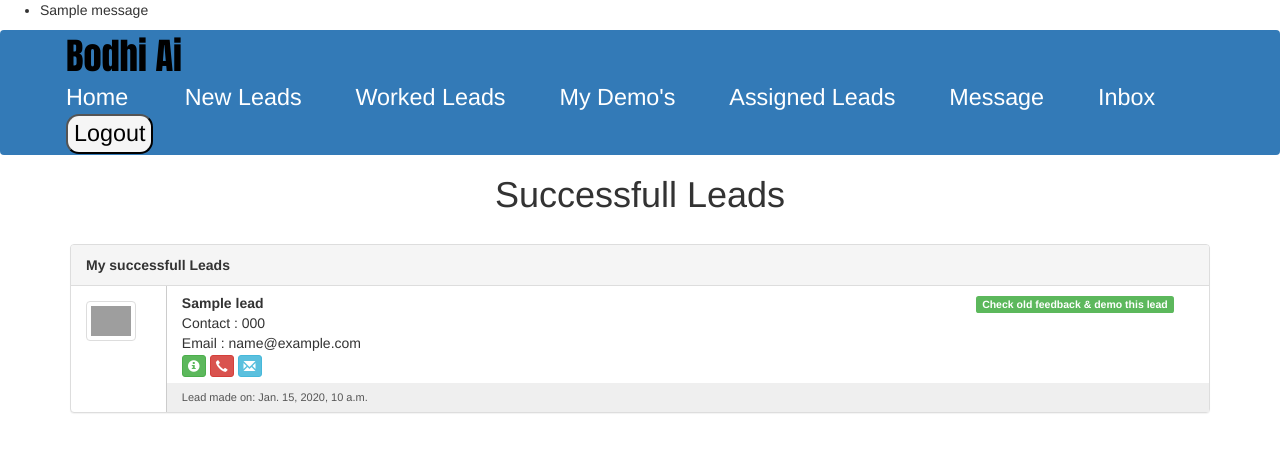
After one commit to prashantspandey/bodhiteam, a Django app: page /sales/Specific_person_successfullLeads/ in a window 1280 px wide. The commit adds this page. Shown: the top 452 px of the page. Run offline with Django 3.2, Linux system fonts and the light colour scheme; a user stored in the database is signed in; tables that the repository leaves empty hold one stand-in row (values such as "Sample post"); one stand-in notice (Sample message) is shown; some libraries are stand-ins or nearby versions; grey boxes are pictures that could not be loaded.

Commit message:
successully leads worked completed

```diff
--- a/sales/admin.py
+++ b/sales/admin.py
@@ -29,4 +29,5 @@ admin.site.register(FeedBack,FeedBackAdmin)
 admin.site.register(DemoFeedback,DemoFeedbackAdmin)
 admin.site.register(Massages,MassagesAdmin)
 admin.site.register(Notification)
+admin.site.register(SuccessfullyLead)
 admin.site.register(DemoFeedback_And_LeadFeedback_Notifications,DemoFeedback_And_LeadFeedback_NotificationsAdmin)
--- a/sales/api/serializers.py
+++ b/sales/api/serializers.py
@@ -26,3 +26,8 @@ class MassagesSerializer(serializers.ModelSerializer):
     class Meta:
         model = Massages
         fields = '__all__'
+
+class DemoFeedback_And_LeadFeedback_NotificationsSerializer(serializers.ModelSerializer):
+    class Meta:
+        model = DemoFeedback_And_LeadFeedback_Notifications
+        fields = '__all__'
--- a/sales/api/urls.py
+++ b/sales/api/urls.py
@@ -20,6 +20,7 @@ urlpatterns = [
     url(r'Get_feedbackes_leadwise_by_ajex/$', views.GetFeedbackesLeadWiseUsingAjexAPI.as_view(), name='Get_feedbackes_leadwise_by_ajex'),
     url(r'Get_my_all_message/$', views.MessagesInboxAPI.as_view(), name='Get_my_all_message'),
     url(r'Get_specific_massages/$', views.GetMySpecificMessageAPI.as_view(), name='Get_specific_massages'),
+    url(r'specific_user_notifications/$', views.SpecificUserNotificationsAPI.as_view(), name='specific_user_notifications'),
     url(r'logout/$', views.LogoutUserApi.as_view(), name='logout'),
 
 ]
--- a/sales/api/views.py
+++ b/sales/api/views.py
@@ -251,6 +251,12 @@ class GetMySpecificMessageAPI(APIView):
         messageserializer =  MassagesSerializer(specific_user_massages,many=True)
         return Response({'messgaes':messageserializer.data})
 
+class SpecificUserNotificationsAPI(APIView):
+    def get(self,request):
+        myallnotifications = DemoFeedback_And_LeadFeedback_Notifications.objects.filter(notification_user=self.request.user.salesexecutive).order_by('-nextDate')
+        serializer = DemoFeedback_And_LeadFeedback_NotificationsSerializer(myallnotifications,many=True)
+        return Response({'serializer':serializer.data})
+
 class LogoutUserApi(APIView):
     def get(self,request):
         try:
--- a/sales/templates/sales/Allnotification.html
+++ b/sales/templates/sales/Allnotification.html
@@ -267,7 +267,6 @@
                         <div class="" style="margin-left: 600px;">
                             <p style="color: white; font-family: serif; font-size: 20px;">{{i.datetime|naturalday}}</p>
                         </div>
-
                     </div>
                     <div class="noty_body" >
                         <div class="div">
@@ -281,5 +280,4 @@
         </div>
     </div>
 </body>
-
 </html>
--- /dev/null
+++ b/sales/templates/sales/SuccessfullyLeads.html
@@ -0,0 +1,174 @@
+<!DOCTYPE html>
+<html lang="en">
+
+<head>
+    <meta charset="UTF-8">
+    <title>Successfull Leads</title>
+    <link rel="stylesheet" href="https://maxcdn.bootstrapcdn.com/bootstrap/3.4.1/css/bootstrap.min.css">
+    <style>
+        #intro-example {
+            height: 400px;
+        }
+
+        .tagnameclr {
+            color: white;
+            font-size: 3ch;
+            margin-left: 50px;
+        }
+
+        @media (min-width: 992px) {
+            #intro-example {
+                height: 600px;
+            }
+        }
+
+        /* body{
+            background-image: url("https://www.pixelstalk.net/wp-content/uploads/2016/07/HD-Peaceful-Background.jpg");
+        } */
+        .navcenter {
+            text-align: center !important;
+        }
+
+        .panel-order .row {
+            border-bottom: 1px solid #ccc;
+        }
+
+        .panel-order .row:last-child {
+            border: 0px;
+        }
+
+        .panel-order .row .col-md-1 {
+            text-align: center;
+            padding-top: 15px;
+        }
+
+        .panel-order .row .col-md-1 img {
+            width: 50px;
+            max-height: 50px;
+        }
+
+        .panel-order .row .row {
+            border-bottom: 0;
+        }
+
+        .panel-order .row .col-md-11 {
+            border-left: 1px solid #ccc;
+        }
+
+        .panel-order .row .row .col-md-12 {
+            padding-top: 7px;
+            padding-bottom: 7px;
+        }
+
+        .panel-order .row .row .col-md-12:last-child {
+            font-size: 11px;
+            color: #555;
+            background: #efefef;
+
+        }
+
+        .panel-order .btn-group {
+            margin: 0px;
+            padding: 0px;
+        }
+
+        .panel-order .panel-body {
+            padding-top: 0px;
+            padding-bottom: 0px;
+        }
+
+        .panel-order .panel-deading {
+            margin-bottom: 0;
+        }
+    </style>
+</head>
+
+<body>
+    <header>
+        {% if messages %}
+        <ul class="messages">
+            {% for message in messages %}
+            <li class=" {{ message.tags }} "> {{ message }} </li>
+            {% endfor %}
+        </ul>
+        {% endif %}
+
+        <nav class="navbar navbar-dark bg-primary" style="background-color: 2e6da4">
+            <a class="navbar-brand tagnameclr"
+                style="font-size: 260%; color: black; font-family: Impact, Haettenschweiler, 'Arial Narrow Bold', sans-serif"
+                href="/">Bodhi Ai</a>
+            <div class="collapse navbar-collapse" style="margin-top: 8px;" id="navbarNavAltMarkup">
+                <div class="navbar-nav">
+                    <a class="nav-item nav-link active tagnameclr" href="/">Home <span
+                            class="sr-only">(current)</span></a>
+
+                    {% if request.user.salesexecutive %}
+                    <a class="nav-item nav-link tagnameclr" href="/sales/Get_my_new_leads">New Leads</a>
+                    <a class="nav-item nav-link tagnameclr" href="/sales/Get_my_worked_leads">Worked Leads</a>
+                    <a class="nav-item nav-link tagnameclr" href="#">My Demo's</a>
+                    <a class="nav-item nav-link tagnameclr" href="/sales/Get_my_assigned_leads">Assigned Leads</a>
+                    <a class="nav-item nav-link tagnameclr" href="/sales/Sendmassage">Message</a>
+                    <a class="nav-item nav-link tagnameclr" href="/sales/messagesInbox/">Inbox</a>
+                    {% else %}
+                    <a class="nav-item nav-link tagnameclr" href="/tech/Get_Mynewtask/">New task</a>
+                    {% endif %}
+                    <a href="/sales/logout">
+                        <button class="tagnameclr"
+                            style="background-color:whitesmoke; color: black;border-radius: 1ch; ">
+                            Logout
+                        </button>
+                    </a>
+                </div>
+            </div>
+        </nav>
+    </header>
+
+    {% if successfullyleads %}
+    <h1 style="text-align: center; font-family: 'Franklin Gothic Medium', 'Arial Narrow', Arial, sans-serif">Successfull
+        Leads</h1>
+    <div class="container bootdey" style="margin-top: 30px;">
+        <div class="panel panel-default panel-order">
+            <div class="panel-heading">
+                <strong>My successfull Leads </strong>
+            </div>
+            {% for i in successfullyleads %}
+            <div class="panel-body">
+                <div class="row">
+                    <div class="col-md-1">
+                        <img src="https://i.pinimg.com/originals/d3/78/70/d3787036e6cbbecb5c2df64b4d71b40d.jpg" class="media-object img-thumbnail" />
+                    </div>
+                    <div class="col-md-11">
+                        <div class="row">
+                            <div class="col-md-12">
+                                <a href="/sales/GetFeedbackesAsnDemos_Specificlead_wise/?lead_id={{i.lead.id}}">
+                                    <div class="pull-right">
+                                        <label class="label label-success" style="margin-right: 20px;">
+                                            Check old feedback & demo this lead
+                                        </label>
+                                    </div>
+                                </a>
+                                <span><strong>{{i.lead.personName}}</strong></span><br />
+                                Contact : {{i.lead.contactPhone}} <br />
+                                Email : {{i.lead.email}} <br />
+
+                                <a data-placement="top" class="btn btn-success btn-xs glyphicon glyphicon-info-sign"
+                                    href="/sales/Get_specific_lead_andfeedback/{{i.lead.id}}" title="View"></a>
+                                <a data-placement="top" class="btn btn-danger btn-xs glyphicon glyphicon-earphone"
+                                    href="tel:{{i.lead.contactPhone}}" title="Danger"></a>
+                                <a data-placement="top" class="btn btn-info btn-xs glyphicon glyphicon-envelope"
+                                    href="mailto:{{i.lead.email}}" title="Danger"></a>
+                            </div>
+                            <div class="col-md-12">Lead made on: {{i.lead.date}} </div>
+                        </div>
+                    </div>
+                </div>
+            </div>
+            {% endfor %}
+        </div>
+    </div>
+    {% else %}
+    <img src="https://www.aclproduct.com/images/empty.png" style="display: block; margin-left: auto; margin-right: auto;" id="img-fluid" class="col-12">
+    {% endif %}
+</body>
+
+</html>
--- a/sales/urls.py
+++ b/sales/urls.py
@@ -13,6 +13,7 @@ urlpatterns = [
     url(r'feedback_creating/$',views.FeedbackCreateView.as_view(),name='feedback'),
     url(r'demo_creating/$',views.DemoCreatingView.as_view(),name='demo_creating'),
     url(r'Sendmassage/$',views.SendMassageToUserView.as_view(),name='Sendmassage'),
+    url(r'add_comfirmLead/$',views.AddSuccessfullyLeadView.as_view(),name='add_comfirmLead'),
     path('getting_feedbackes_leadwise_by_ajex/',views.GetFeedbackesLeadWiseUsingAjexView,name='getting_feedbackes_leadwise_by_ajex'),
     path('messagesInbox/',views.MessagesInboxView,name='messagesInbox'),
     path('Get_specific_user_messages/<int:user_id>/',views.GetSpecificUserMessageView,name='Get_specific_user_messages'),
@@ -20,5 +21,6 @@ urlpatterns = [
     path('Get_specific_lead_andfeedback/<int:lead_id>/<int:feedback_id>/',views.GetSpecificLeadAndFeedbackView,name='Get_specific_lead_andfeedback'),
     path('Get_my_assigned_leads/',views.GetMyAssignedLeadsView,name='Get_my_assigned_leads'),
     path('Get_my_all_notifications/',views.GetMyAllNotificationsView,name='Get_my_all_notifications'),
+    path('Specific_person_successfullLeads/',views.SpecificPersonSuccessfullyLeadsView,name='Specific_person_successfullLeads'),
 
 ]
--- a/sales/views.py
+++ b/sales/views.py
@@ -10,6 +10,7 @@ from django.contrib import messages
 import datetime
 from django.db.models import Prefetch
 from rest_framework.authtoken.models import Token
+from django.db.models import Q
 # Create your views here.
 
 def lead_upload(request):
@@ -109,7 +110,7 @@ class FeedbackCreateView(View):
         my_profile = self.request.user.salesexecutive
         lead = Lead.objects.get(id=lead_id)
 
-        feedback = FeedBack(typeFeedBack=FeedBack.objects.filter(lead=lead_id).count()+1,by=my_profile,lead=lead,time= datetime.datetime.now(),
+        feedback = FeedBack(typeFeedBack=FeedBack.objects.filter(lead=lead_id).count() + 1,by=my_profile,lead=lead,time= datetime.datetime.now(),
                             rating=request.POST.get("rating"),notes=request.POST.get("notes"),Cource=request.POST.get("Course"),
                             instituteType=request.POST.get("instituteType"),State=request.POST.get("state"),city=request.POST.get("city"))
         if NextCallDate:
@@ -257,6 +258,21 @@ def GetMyAllNotificationsView(request):
     myallnotifications = DemoFeedback_And_LeadFeedback_Notifications.objects.filter(notification_user=request.user.salesexecutive).order_by('-nextDate')
     return render(request,'sales/Allnotification.html',{'myallnotifications':myallnotifications})
 
+class AddSuccessfullyLeadView(View):
+    def get(self,request):
+        leads = Lead.objects.filter(Q(assignedTo=self.request.user.salesexecutive) |
+        Q(feeback_lead__nextCall=self.request.user.salesexecutive)).distinct()
+        return render(request,'sales/AddSuccessfullyLead.html',{'leads':leads})
+
+    def post(self,request):
+        lead = Lead.objects.get(id=request.POST.get('comfirmlead'))
+        SuccessfullyLead.objects.create(by=self.request.user.salesexecutive,lead=lead,priceQuoted=request.POST.get('decidedPrice'),extra_requirement=request.POST.get('extrarequirments'),datetime=datetime.datetime.now())
+        return HttpResponse('seccessfully ')
+
+def SpecificPersonSuccessfullyLeadsView(request):
+    successfullyleads = SuccessfullyLead.objects.filter(by=request.user.salesexecutive).order_by('datetime')
+    return render(request,'sales/SuccessfullyLeads.html',{'successfullyleads':successfullyleads})
+
 def logoutview(request):
     try:
         request.user.auth_token.delete()
```
Also changed, not shown: membership/templates/Index.html (+46 -7 lines), membership/views.py (+17 -1 lines), sales/models.py (+8 -1 lines), sales/templates/sales/AddSuccessfullyLead.html (added, +113 -0 lines).
